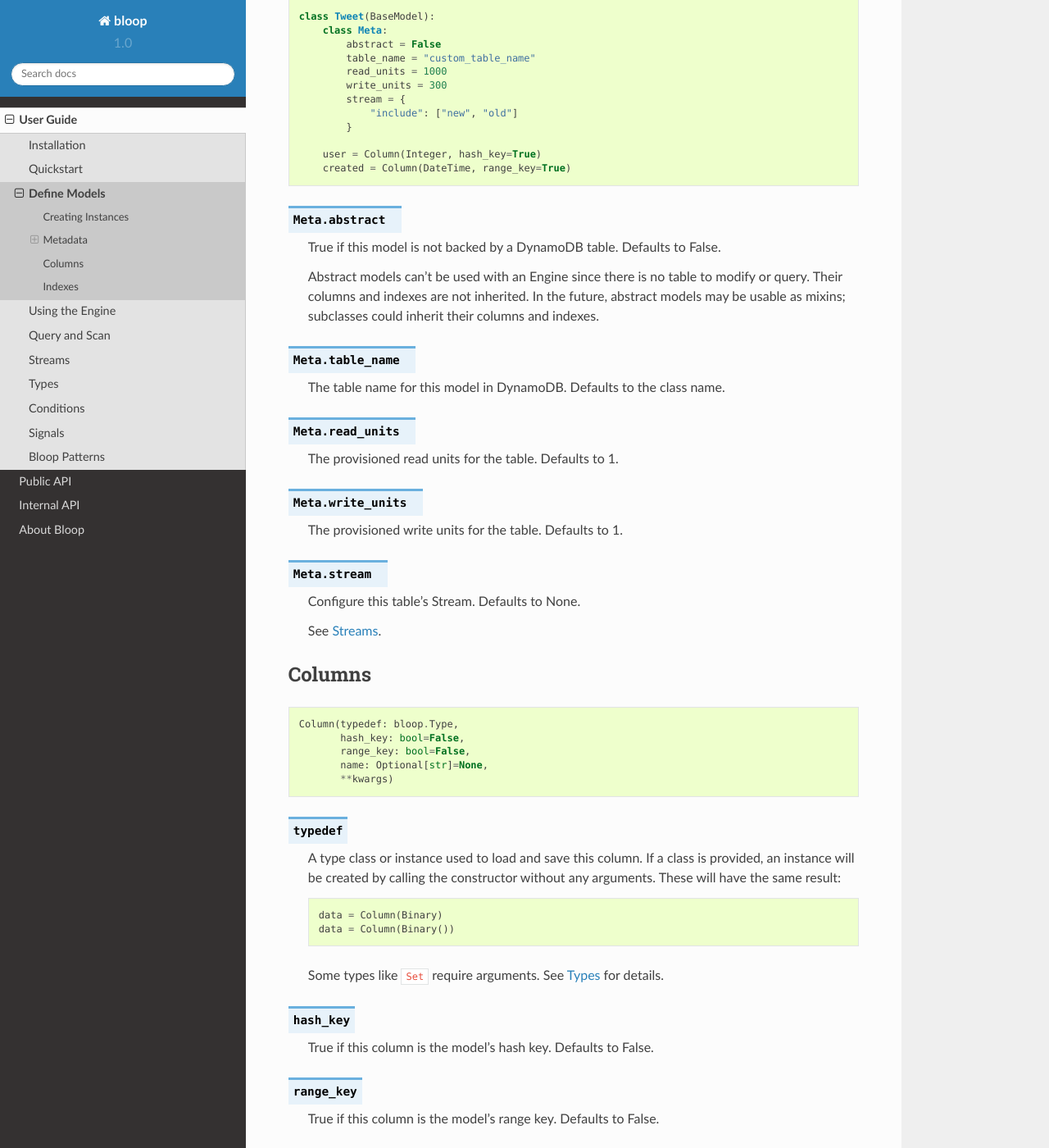
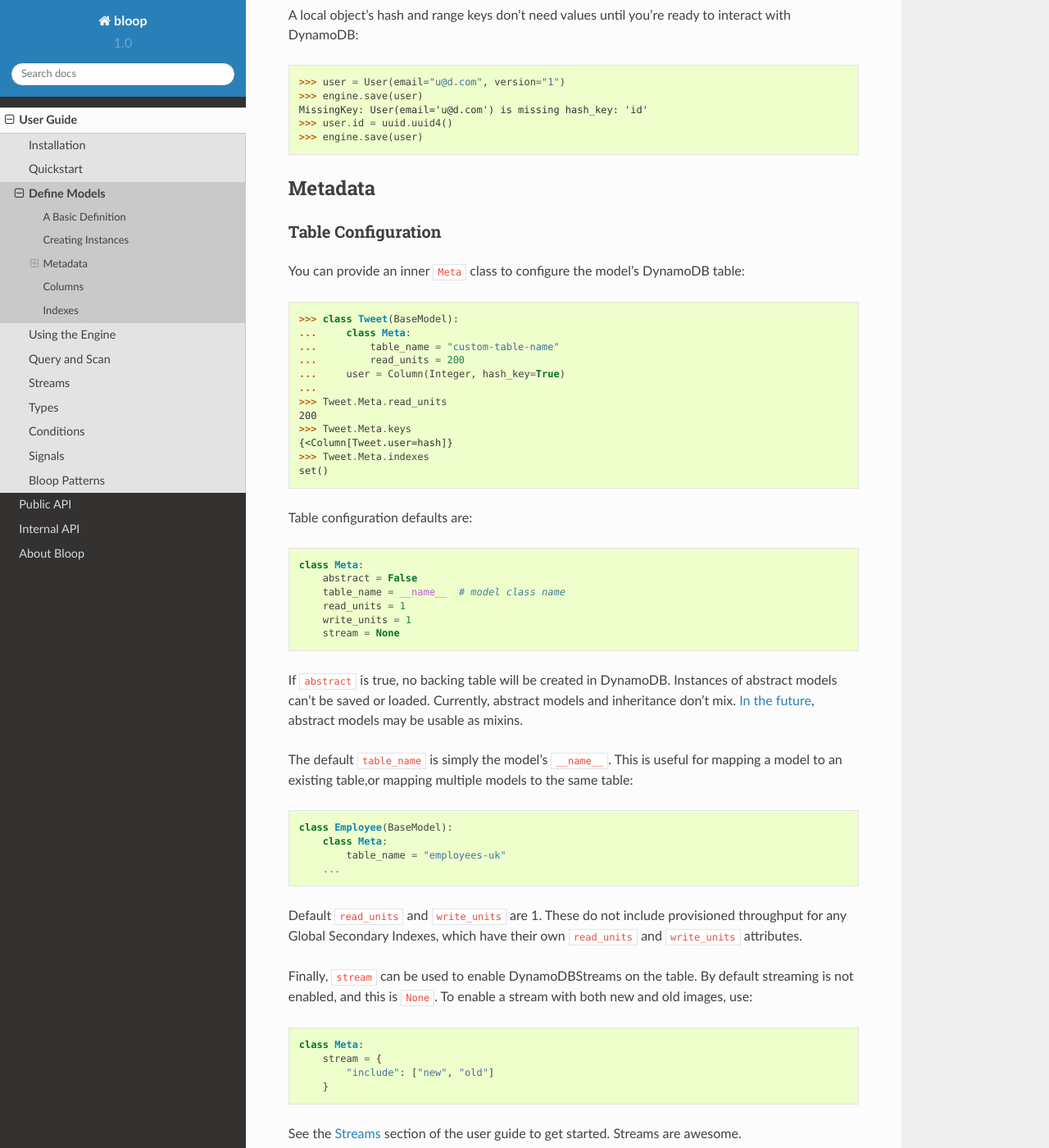
Before and after one commit to numberoverzero/bloop, a Sphinx documentation site: the page built from docs/user/models.rst, in a window 1280 px wide and 1400 px high, scrolled down 1568 px. Shown: the whole window at 82% size. Built offline with Sphinx 7.4.7 and the Read the Docs theme 2.0.0, drawn with Linux system fonts in a browser that asks for light colours; some of the changed text lies outside the part shown.

Commit message:
Clean up Metadata section of User Guide

```diff
--- a/docs/user/models.rst
+++ b/docs/user/models.rst
@@ -3,32 +3,46 @@
 Define Models
 ^^^^^^^^^^^^^
 
-Every model inherits from ``BaseModel``, and needs at least a hash key:
+==================
+A Basic Definition
+==================
+
+Every model inherits from :class:`~bloop.models.BaseModel`, and needs at least a hash key:
+
+.. code-block:: pycon
+
+    >>> from bloop import BaseModel, Column, UUID
+
+    >>> class User(BaseModel):
+    ...     id = Column(UUID, hash_key=True)
+    ...
+    >>> User
+    <Model[User]>
+    >>> User.id
+    <Column[User.id=hash]>
+
+Let's add some columns, a range key, and a GSI:
 
 .. code-block:: python
 
-    from bloop import BaseModel, Column, UUID
+    >>> from bloop import (
+    ...     BaseModel, Boolean, Column, DateTime,
+    ...     GlobalSecondaryIndex, String, UUID)
+    ...
+    >>> class User(BaseModel):
+    ...     id = Column(UUID, hash_key=True)
+    ...     version = Column(String, range_key=True)
+    ...     email = Column(String)
+    ...     created_on = Column(DateTime)
+    ...     verified = Column(Boolean)
+    ...     profile = Column(String)
+    ...     by_email = GlobalSecondaryIndex(projection="keys", hash_key="email")
+    ...
+    >>> User
+    <Model[User]>
+    >>> User.by_email
+    <GSI[User.by_email=keys]>
 
-    class User(BaseModel):
-        id = Column(UUID, hash_key=True)
-
-Let's add some columns and a GSI:
-
-.. code-block:: python
-
-    from bloop import (
-        BaseModel, Boolean, Column, DateTime,
-        GlobalSecondaryIndex, String, UUID)
-
-    class User(BaseModel):
-        id = Column(UUID, hash_key=True)
-        email = Column(String)
-        created_on = Column(DateTime)
-        verified = Column(Boolean)
-        profile = Column(String)
-
-        by_email = GlobalSecondaryIndex(
-            projection="keys", hash_key="email")
 
 Then create the table in DynamoDB:
 
@@ -38,38 +52,42 @@ Then create the table in DynamoDB:
     >>> engine = Engine()
     >>> engine.bind(User)
 
-Calling ``engine.bind(BaseModel)`` will bind all non-:ref:`abstract <meta-abstract>` models.
-If any model doesn't match its backing table, ``TableMismatch`` is raised.
+.. hint::
+
+    Alternatively, we could have called ``engine.bind(BaseModel)`` to bind all non-abstract models that subclass
+    :class:`~bloop.models.BaseModel`.  If any model doesn't match its backing table, ``TableMismatch`` is raised.
 
 .. note::
 
     Models :ref:`must be hashable <implementation-model-hash>`.  If you implement ``__eq__`` without
-    ``__hash__``, Bloop will locate a hash method in the model's mro.
+    ``__hash__``, Bloop will inject the first hash method it finds by walking the model's :meth:`class.mro`.
 
 ==================
 Creating Instances
 ==================
 
-``BaseModel`` provides a basic ``__init__``:
+BaseModel provides a basic ``__init__``:
 
 .. code-block:: pycon
 
     >>> import arrow, uuid
     >>> user = User(
     ...     id=uuid.uuid4(),
+    ...     version="1",
     ...     email="user@domain.com",
     ...     created_at=arrow.now())
     >>> user.email
     'user@domain.com'
+    >>> user
+    User(created_on=<Arrow [2016-10-29T22:08:08.930137-07:00]>, ...)
 
-A hash key value isn't required until you're ready to interact with DynamoDB:
+A local object's hash and range keys don't need values until you're ready to interact with DynamoDB:
 
 .. code-block:: pycon
 
-    >>> user = User(email="u@d.com")
+    >>> user = User(email="u@d.com", version="1")
     >>> engine.save(user)
     MissingKey: User(email='u@d.com') is missing hash_key: 'id'
-
     >>> user.id = uuid.uuid4()
     >>> engine.save(user)
 
@@ -77,50 +95,157 @@ A hash key value isn't required until you're ready to interact with DynamoDB:
 Metadata
 ========
 
-You can customize how the table is created with an inner ``Meta`` class:
+-------------------
+Table Configuration
+-------------------
+
+You can provide an inner ``Meta`` class to configure the model's DynamoDB table:
+
+.. code-block:: pycon
+
+    >>> class Tweet(BaseModel):
+    ...     class Meta:
+    ...         table_name = "custom-table-name"
+    ...         read_units = 200
+    ...     user = Column(Integer, hash_key=True)
+    ...
+    >>> Tweet.Meta.read_units
+    200
+    >>> Tweet.Meta.keys
+    {<Column[Tweet.user=hash]}
+    >>> Tweet.Meta.indexes
+    set()
+
+Table configuration defaults are:
 
 .. code-block:: python
 
-    class Tweet(BaseModel):
         class Meta:
             abstract = False
-            table_name = "custom_table_name"
-            read_units = 1000
-            write_units = 300
-            stream = {
-                "include": ["new", "old"]
-            }
+            table_name = __name__  # model class name
+            read_units = 1
+            write_units = 1
+            stream = None
 
-        user = Column(Integer, hash_key=True)
-        created = Column(DateTime, range_key=True)
+If ``abstract`` is true, no backing table will be created in DynamoDB.  Instances of abstract models can't be saved
+or loaded.  Currently, abstract models and inheritance don't mix.  `In the future`__, abstract models
+may be usable as mixins.
 
-.. _meta-abstract:
+__ https://github.com/numberoverzero/bloop/issues/72
 
-.. attribute:: Meta.abstract
+The default ``table_name`` is simply the model's ``__name__``.  This is useful for mapping a model
+to an existing table,or mapping multiple models to the same table:
 
-    True if this model is not backed by a DynamoDB table.  Defaults to False.
+.. code-block:: python
 
-    Abstract models can't be used with an Engine since there is no table to modify or query.
-    Their columns and indexes are not inherited.  In the future, abstract models may be usable
-    as mixins; subclasses could inherit their columns and indexes.
+    class Employee(BaseModel):
+        class Meta:
+            table_name = "employees-uk"
+        ...
 
-.. attribute:: Meta.table_name
 
-    The table name for this model in DynamoDB.  Defaults to the class name.
+Default ``read_units`` and ``write_units`` are 1.  These do not include provisioned throughput for any Global
+Secondary Indexes, which have their own ``read_units`` and ``write_units`` attributes.
 
-.. attribute:: Meta.read_units
+Finally, ``stream`` can be used to enable DynamoDBStreams on the table.  By default streaming is not enabled, and this
+is ``None``.  To enable a stream with both new and old images, use:
 
-    The provisioned read units for the table.  Defaults to 1.
+.. code-block:: python
 
-.. attribute:: Meta.write_units
+    class Meta:
+        stream = {
+            "include": ["new", "old"]
+        }
 
-    The provisioned write units for the table.  Defaults to 1.
+See the :ref:`streams` section of the user guide to get started.  Streams are awesome.
 
-.. attribute:: Meta.stream
+-------------------
+Model Introspection
+-------------------
 
-    Configure this table's Stream.  Defaults to None.
+When a new model is created, a number of attributes are computed and stored in ``Meta``.  These can be used to
+generalize conditions for any model, or find columns by their name in DynamoDB.
 
-    See :ref:`streams`.
+These top-level properties can be used to describe the model in broad terms:
+
+* ``model`` -- The model this Meta is attached to
+* ``columns`` -- The set of all columns in the model
+* ``keys`` -- The set of all table keys in the model (hash key, or hash and range keys)
+* ``indexes`` -- The set of all indexes (gsis, lsis) in the model
+
+Additional properties break down the broad categories, such as splitting ``indexes`` into ``gsis`` and ``lsis``:
+
+* ``hash_key`` -- The table hash key
+* ``range_key`` -- The table range key or None
+* ``gsis`` -- The set of all :class:`~bloop.models.GlobalSecondaryIndex`\es in the model
+* ``lsis`` -- The set of all :class:`~bloop.models.LocalSecondaryIndex`\es in the model
+* ``projection`` A pseudo-projection for the table, providing API parity with an Index
+
+For example, a common pattern involves saving an item only if it doesn't exist.  Instead of creating a specific
+condition for every model, we can use ``keys`` to make a function for any model:
+
+.. code-block:: python
+
+    from bloop import Condition
+
+    def if_not_exist(obj):
+        condition = Condition()
+        for key in obj.Meta.keys:
+            condition &= key.is_(None)
+        return condition
+
+Now, saving only when an object doesn't exist is as simple as:
+
+.. code-block:: python
+
+    engine.save(some_obj, condition=if_not_exist(some_obj))
+
+(This is also available in the :ref:`patterns section <patterns-if-not-exist>` of the user guide).
+
+Here's a basic model, and its generated ``Meta`` properties:
+
+.. code-block:: python
+
+    class DataBlob(BaseModel):
+        id = Column(UUID, hash_key=True)
+        version = Column(Integer, range_key=True)
+        data = Column(Binary)
+        email = Column(String)
+        sourced_at = Column(DateTime)
+
+        by_email = GlobalSecondaryIndex(
+            projection="keys", hash_key=email)
+        by_origin_date = LocalSecondaryIndex(
+            projection="all", range_key="sourced_at")
+
+.. code-block:: python
+
+    >>> meta = DataBlob.Meta
+    >>> meta.model
+    <Model[DataBlob]>
+    >>> meta.columns
+    {<Column[DataBlob.id=hash]>,
+     <Column[DataBlob.version=range]>,
+     <Column[DataBlob.data]>,
+     <Column[DataBlob.email]>,
+     <Column[DataBlob.sourced_at]>}
+    >>> meta.keys
+    {<Column[DataBlob.id=hash]>, <Column[DataBlob.version=range]>}
+    >>> meta.indexes
+    {<LSI[DataBlob.by_origin_date=all]>, <GSI[DataBlob.by_email=keys]>}
+    >>> meta.hash_key
+    <Column[DataBlob.id=hash]>
+    >>> meta.range_key
+    <Column[DataBlob.version=range]>
+    >>> meta.gsis
+    {<GSI[DataBlob.by_email=keys]>}
+    >>> meta.lsis
+    {<LSI[DataBlob.by_origin_date=all]>}
+    >>> meta.projection
+    {'available': {<Column[DataBlob.id=hash]>, ...},
+     'included': {<Column[DataBlob.id=hash]>, ...},
+     'mode': 'all',
+     'strict': True}
 
 =======
 Columns
--- a/docs/user/patterns.rst
+++ b/docs/user/patterns.rst
@@ -25,6 +25,8 @@ Connect to a local DynamoDB instance.
     ExpressionAttributeName when you query or scan against a GSI.  For example, see
     `this issue <https://github.com/numberoverzero/bloop/issues/43>`_.
 
+.. _patterns-if-not-exist:
+
 ======================
 Generic "if not exist"
 ======================
```
